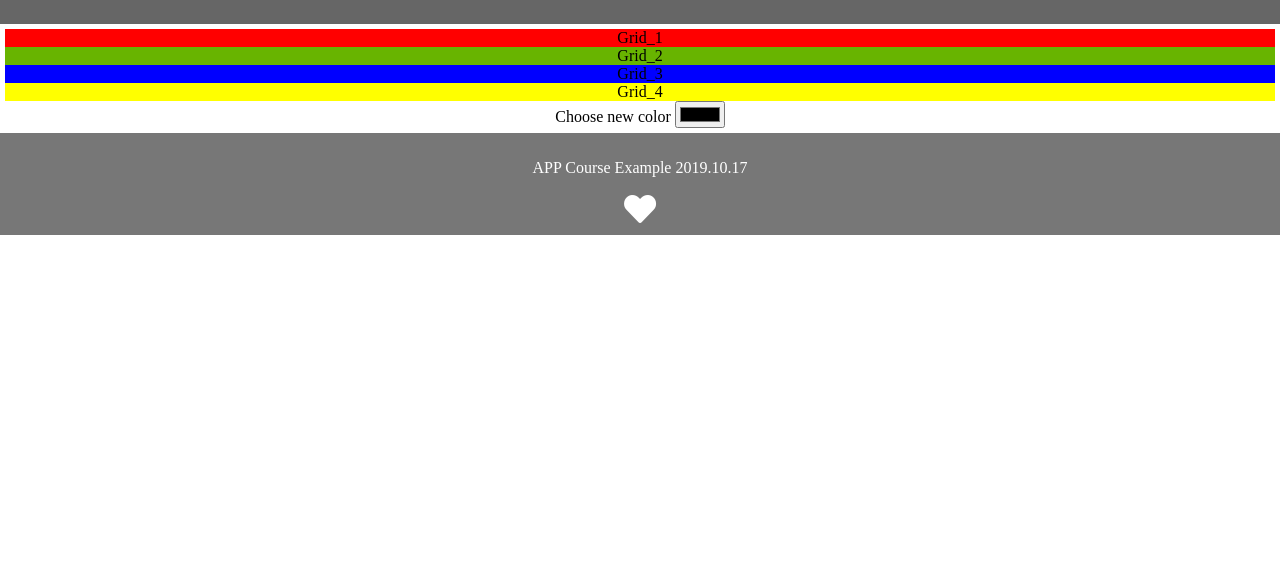
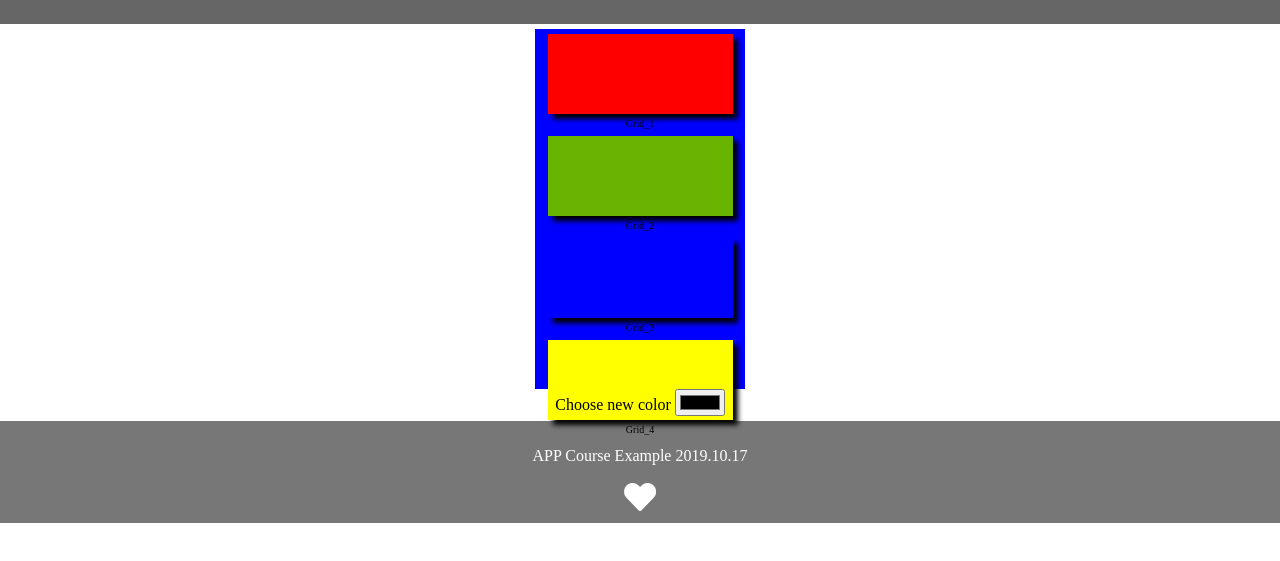
Before and after one commit to RROOoyYy/appcase0, a plain HTML site: page appcase0_myself/index.html in a window 1280 px wide. Shown: the part 75-636 px from the top of the page. Drawn offline with Linux system fonts and the light colour scheme.

Commit message:
add d.css

```diff
--- /dev/null
+++ b/appcase0_myself/d.css
@@ -0,0 +1,16 @@
+div.container {
+    width: 210px;
+    height: 360px;
+    margin: 0px auto;
+    background-color: blue;
+   }
+
+   div.grid {
+    width: 185px;
+    height: 80px;
+    margin: 5px;
+    line-height: 180px;
+    box-shadow: 5px 5px 5px black;
+    font-size: 10px;
+    display: inline-block;
+   }
--- a/appcase0_myself/index.html
+++ b/appcase0_myself/index.html
@@ -8,7 +8,7 @@
 <link rel="stylesheet" media="(max-width: 420px)" href="a.css">
 <link rel="stylesheet" media="(min-width: 421px) and (max-width: 840px)" href="b.css">
 <link rel="stylesheet" media="(min-width: 841px) and (max-width: 1000px)" href="c.css">
-<link rel="stylesheet" media="(min-width: 841px) href="d.css">
+<link rel="stylesheet" media="(min-width: 841px)" href="d.css">
 <script src="control.js"></script>
 
 <!-- fontawesome -->
```
